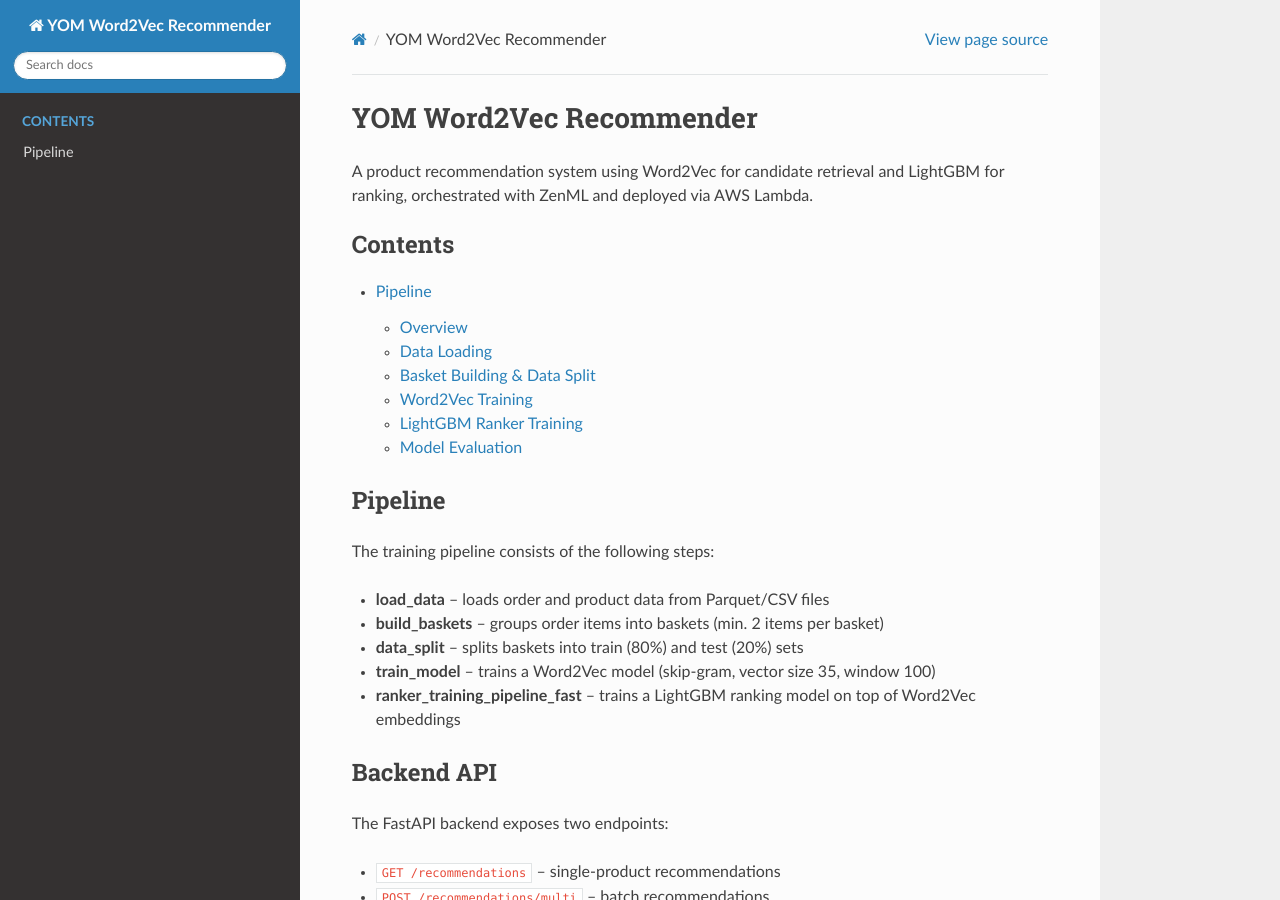
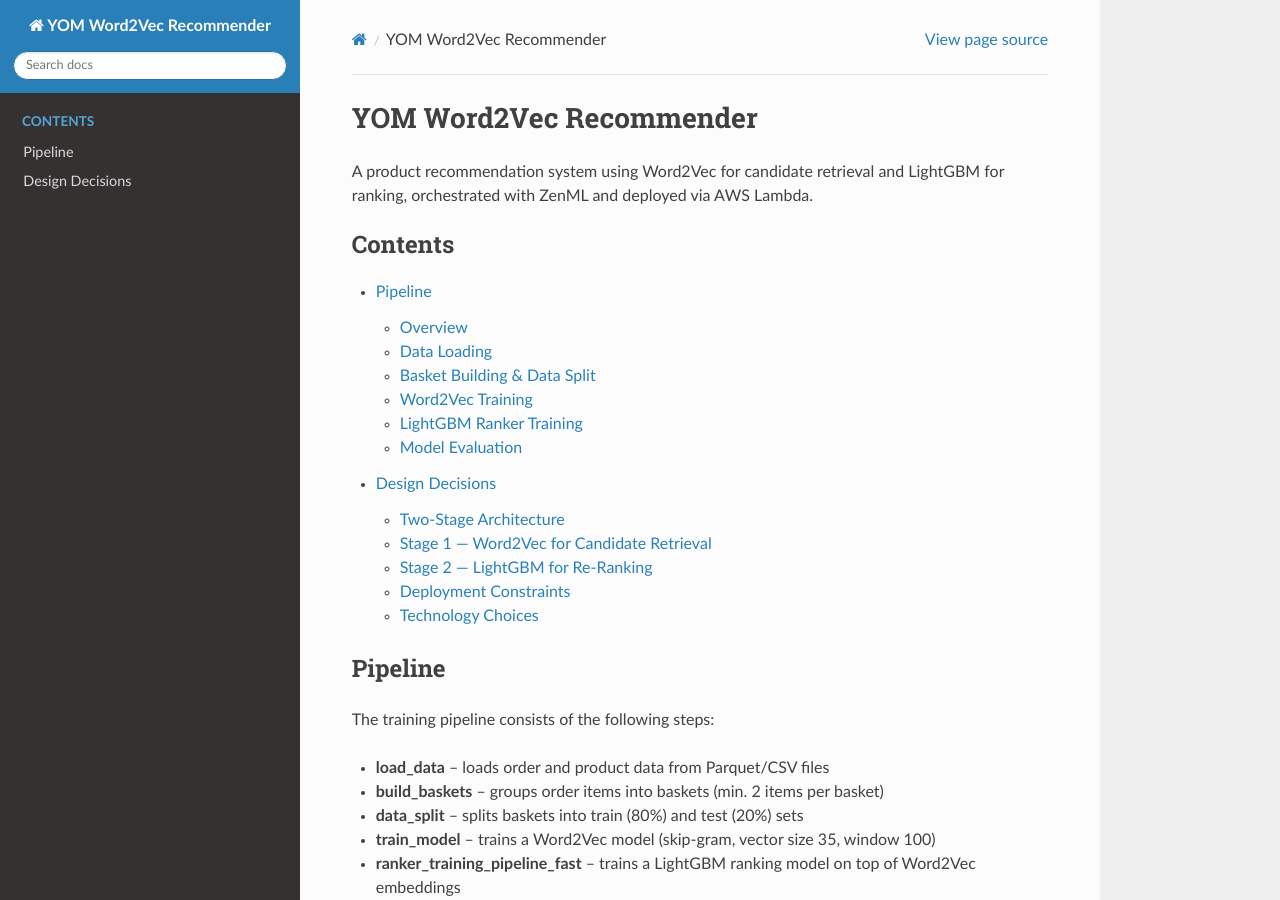
Before and after one commit to chris026/YOM-Word2Vec, a Sphinx documentation site: the page built from docs/index.rst, in a window 1280 px wide and 900 px high. Built offline with Sphinx 7.4.7 and the Read the Docs theme 3.1.0, drawn with Linux system fonts in a browser that asks for light colours; pages that are not in the unit, such as notebooks, are missing from menus; some of the changed lines change nothing that is shown.

Commit message:
more docs

```diff
--- /dev/null
+++ b/docs/design.rst
@@ -0,0 +1,131 @@
+Design Decisions
+================
+
+This page explains the architectural and technology choices behind the
+YOM Word2Vec Recommender and the reasoning behind each decision.
+
+
+Two-Stage Architecture
+----------------------
+
+The system is built as a two-stage retrieval–ranking pipeline:
+
+1. **Candidate retrieval** — Word2Vec generates a shortlist of similar products
+   based on co-purchase patterns.
+2. **Re-ranking** — LightGBM re-orders the shortlist using contextual features
+   such as store metadata and popularity scores.
+
+This separation keeps retrieval fast (a single vector lookup) while allowing
+the ranker to personalise results without having to score the entire product
+catalogue. It also enables a direct **A/B comparison** between the Market
+Basket Analysis (MBA) baseline system and the Word2Vec approach, and makes
+a controlled A/B test in production straightforward to set up.
+
+
+Stage 1 — Word2Vec for Candidate Retrieval
+------------------------------------------
+
+**Why Word2Vec over the MBA baseline?**
+
+The project started with a Market Basket Analysis system as the baseline
+recommender. Word2Vec was introduced as an improved second system: instead
+of relying on raw co-occurrence counts, it learns a dense embedding space
+where products that are frequently bought together end up close to each
+other. This produces richer similarity signals and generalises better to
+products with sparse purchase histories.
+
+**Treating baskets as sentences**
+
+In natural language processing, Word2Vec learns from word sequences
+(sentences). Here, each purchase basket is treated as a sentence and each
+product ID as a token. The model therefore learns that products occurring
+in the same basket are semantically related — analogous to words that
+appear in the same context.
+
+**Why ``window=100``?**
+
+The ``window`` parameter controls how many neighbouring tokens are
+considered context for a given token. A window of 100 effectively means
+the *entire basket* is context for every product in it, regardless of the
+order in which items appear. This is intentional: within a basket there is
+no meaningful sequence, so all products should mutually influence each
+other's embeddings equally.
+
+**Deployment fit**
+
+A trained Word2Vec model is a compact binary file. Candidate retrieval is
+a single nearest-neighbour lookup in an in-memory vector table — no network
+call, no GPU, no external service required. This matches the project's
+deployment constraint of running entirely offline on a mobile device.
+
+
+Stage 2 — LightGBM for Re-Ranking
+----------------------------------
+
+Word2Vec similarity alone does not capture context: the same product pair
+may be highly relevant for one store in one region but irrelevant for
+another. The LightGBM ranker closes this gap by combining the Word2Vec
+similarity score with contextual features:
+
+- Store-level metadata (channel, subchannel, region, commune)
+- Product category of the candidate
+- Popularity counts at global, store, region, and subchannel level
+
+**Why LightGBM?**
+
+- **LambdaRank objective** — directly optimises a ranking metric (NDCG)
+  rather than a classification or regression loss, which is the right
+  formulation for a recommender re-ranker.
+- **Native categorical support** — features like channel, region, and
+  product category are used as-is without manual one-hot encoding.
+- **Fast inference** — prediction is a series of tree lookups with no
+  matrix multiplications and no GPU requirement. Latency is negligible
+  even on low-end hardware.
+- **Small model size** — the model is saved as a plain text file, making
+  it easy to bundle with a mobile or embedded application.
+- **Wide industry adoption** — LightGBM is a proven choice for
+  learning-to-rank tasks in production recommender systems.
+
+
+Deployment Constraints
+----------------------
+
+All inference must run **locally and offline** — including on a mobile
+device — with low latency and no internet connection. This ruled out
+approaches that require:
+
+- A remote model-serving endpoint
+- GPU acceleration
+- Large neural network architectures (high memory footprint, slow CPU inference)
+
+Both Word2Vec (in-memory vector table) and LightGBM (tree lookup) satisfy
+these constraints. The combined inference path is a nearest-neighbour
+lookup followed by a single ``predict`` call, which completes in
+milliseconds on commodity hardware.
+
+
+Technology Choices
+------------------
+
+**ZenML**
+
+ZenML was chosen as the pipeline orchestration framework as it is used in
+the accompanying university course. Beyond familiarity, it provides:
+
+- Step-level caching to avoid re-running expensive steps during development
+- Reproducible, versioned pipeline runs
+- Clear separation between pipeline logic and step implementation
+
+**Polars instead of Pandas**
+
+The training data comprises large Parquet files that exceed practical Pandas
+memory limits. Polars was chosen because:
+
+- Its **lazy evaluation engine** processes queries in a streaming fashion,
+  keeping memory usage bounded regardless of dataset size.
+- It is **multi-threaded by default**, making full use of available CPU cores.
+- The **Polars query optimizer** rewrites and fuses operations before
+  execution, reducing redundant I/O.
+
+Pandas is only used where a library interface strictly requires it
+(e.g. passing a DataFrame to LightGBM).
--- a/docs/index.rst
+++ b/docs/index.rst
@@ -9,6 +9,7 @@
 
    pipeline
    api
+   design
 
 Pipeline
 --------
```
